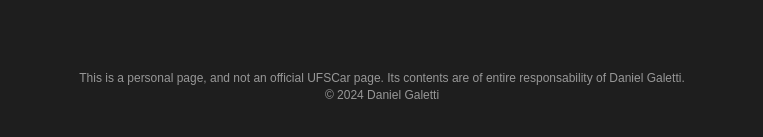
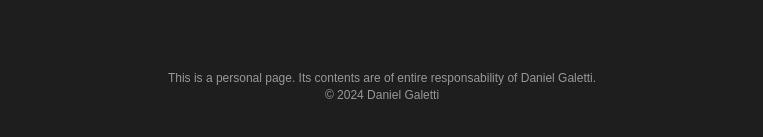
Before and after one commit to DanielGaletti/portfolio, a React (Create React App) app: page / in a window 1280 px wide. Shown: the part 777-914 px from the top of the page, without its empty margins (258-1021 px from the left). Built offline with nearby package versions, Linux system fonts and the light colour scheme.

Commit message:
fix: footer description

```diff
--- a/src/componentes/footer/index.jsx
+++ b/src/componentes/footer/index.jsx
@@ -5,7 +5,7 @@ const Footer = () => {
     const { isDarkTheme } = useTheme();
     return (
         <>
-            <Styled.Footer isDarkTheme={isDarkTheme}>This is a personal page, and not an official UFSCar page. Its contents are of entire responsability of Daniel Galetti.
+            <Styled.Footer isDarkTheme={isDarkTheme}>This is a personal page. Its contents are of entire responsability of Daniel Galetti.
                 <br />© 2024 Daniel Galetti</Styled.Footer>
         </>
     )
```
